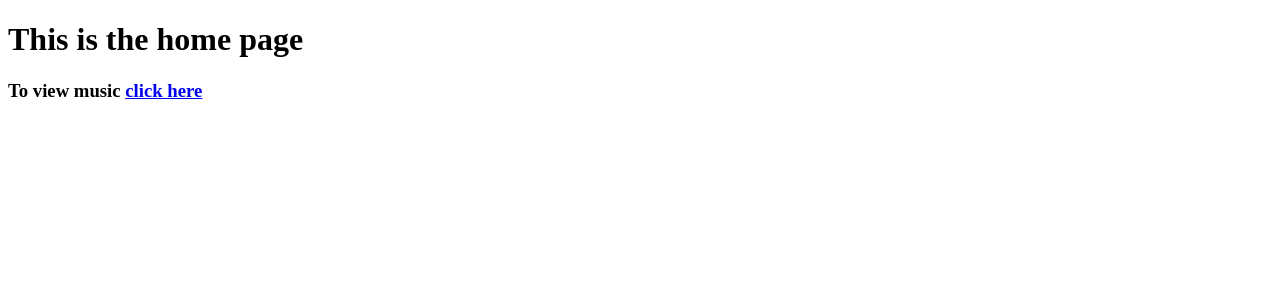
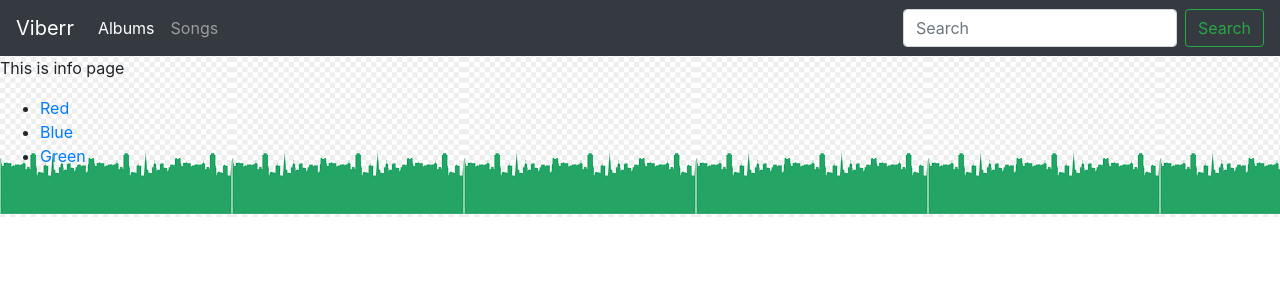
Before and after one commit to deekshithsomeshwar/learn_django, a Django app: page / in a window 1280 px wide. Shown: the top 300 px of the page. Run offline with Django 3.2, Linux system fonts and the light colour scheme; data comes from the database, SQL or seed files in the repository; some libraries are stand-ins or nearby versions.

Commit message:
class base view, navbar, notesupdated

```diff
--- /dev/null
+++ b/practicemusic/mysite/music/static/music/css/mystylesheet.css
@@ -0,0 +1,5 @@
+body {
+    background: white;
+    background-image : url("images/background.png");
+    background-repeat: repeat-x;
+}
--- a/practicemusic/mysite/music/templates/music/base.html
+++ b/practicemusic/mysite/music/templates/music/base.html
@@ -5,7 +5,36 @@
     <meta charset="UTF-8">
     <title>MusicSite</title>
 </head>
+
+<!--BOOTSTRAP-->
+<link rel="stylesheet" href="https://stackpath.bootstrapcdn.com/bootstrap/4.1.3/css/bootstrap.min.css" integrity="sha384-MCw98/SFnGE8fJT3GXwEOngsV7Zt27NXFoaoApmYm81iuXoPkFOJwJ8ERdknLPMO" crossorigin="anonymous">
+<script src="https://stackpath.bootstrapcdn.com/bootstrap/4.1.3/js/bootstrap.min.js" integrity="sha384-ChfqqxuZUCnJSK3+MXmPNIyE6ZbWh2IMqE241rYiqJxyMiZ6OW/JmZQ5stwEULTy" crossorigin="anonymous"></script>
+
+<!--CSS-->
+
+<link rel="stylesheet" type= "text/css" href="{% static 'music/css/mystylesheet.css' %}">
 <body>
+    <nav class="navbar navbar-expand-lg navbar-dark bg-dark">
+  <a class="navbar-brand" href="{% url 'music:info' %}">Viberr</a>
+  <button class="navbar-toggler" type="button" data-toggle="collapse" data-target="#navbarSupportedContent" aria-controls="navbarSupportedContent" aria-expanded="false" aria-label="Toggle navigation">
+    <span class="navbar-toggler-icon"></span>
+  </button>
+
+  <div class="collapse navbar-collapse" id="navbarSupportedContent">
+    <ul class="navbar-nav mr-auto">
+      <li class="nav-item active">
+        <a class="nav-link" href="{% url 'music:info' %}">Albums <span class="sr-only">(current)</span></a>
+      </li>
+      <li class="nav-item">
+        <a class="nav-link" href="#"><span class="glyphicon glyphicon-user" aria-hidden="true"></span> Songs</a>
+      </li>
+    </ul>
+    <form class="form-inline my-2 my-lg-0">
+      <input class="form-control mr-sm-2" type="search" placeholder="Search" aria-label="Search">
+      <button class="btn btn-outline-success my-2 my-sm-0" type="submit">Search</button>
+    </form>
+  </div>
+</nav>
     {% block content %}
     {% endblock %}
 
--- a/practicemusic/mysite/music/urls.py
+++ b/practicemusic/mysite/music/urls.py
@@ -3,16 +3,13 @@ from . import views
 
 app_name = 'music'
 
+
+
+
+
+# FOR CLASS BASED VIEWS
+
 urlpatterns = [
-    #load for url
-    url(r'^$', views.index, name='index'),
-
-    #load for url/music
-    url(r'^music/$', views.info, name='info'),
-
-    #load for url/music/album_id
-    url(r'^music/(?P<album_id>[0-9]+)/$', views.details, name='details'),
-
-    #load for url/music/<album_id>/favourites
-    url(r'^music/(?P<album_id>[0-9]+)/favourite/$', views.favourite, name='favourite'),
+    url(r'^$',views.InfoView.as_view(), name='info'),
+    url(r'^music/(?P<pk>[0-9]+)/$', views.DetailsView.as_view(), name='details'),
 ]
--- a/practicemusic/mysite/music/views.py
+++ b/practicemusic/mysite/music/views.py
@@ -1,31 +1,26 @@
-from django.shortcuts import render
-from django.views.generic import TemplateView
-from django.shortcuts import render, get_object_or_404
-from . models import Album, Song
+# from django.shortcuts import render
+# from django.views.generic import TemplateView
+# from django.shortcuts import render, get_object_or_404
+# from . models import Album, Song
+#
+# # Create your views here.
+#
 
-# Create your views here.
+# GENERIC VIEWS
 
-def index(request):
-    return render(request, 'index.html')
+from django.views import generic
+from . models import Album
 
-def info(request):
-    all_album = Album.objects.all()
-    return render(request, 'info.html', {'all_album': all_album})
 
-def details(request, album_id):
-    album = get_object_or_404(Album,pk=album_id)
-    return render(request, 'details.html', {'album': album})
+class InfoView(generic.ListView):
+    template_name = 'info.html'
+    context_object_name = 'all_album'
+    # by default the name is object list
+    #if not changed here using context, we need to change the same in info.html
 
-def favourite(request, album_id):
-    album = get_object_or_404(Album, pk=album_id)
-    try:
-        selected_song = album.song_set.get(pk=request.POST['song'])
-    except (KeyError, Song.DoesNotExist):
-        return render(request, 'details.html', {
-            'album':album,
-            'error_message': 'You did not select a valid song',
-        })
-    else:
-        selected_song.is_favourite = True
-        selected_song.save()
-        return render(request, 'details.html', {'album': album})
+    def get_queryset(self):
+        return Album.objects.all()
+
+class DetailsView(generic.DetailView):
+    model = Album
+    template_name = 'details.html'
--- a/practicemusic/mysite/mysite/settings.py
+++ b/practicemusic/mysite/mysite/settings.py
@@ -119,3 +119,4 @@ USE_TZ = True
 # https://docs.djangoproject.com/en/2.1/howto/static-files/
 
 STATIC_URL = '/static/'
+STATIC_ROOT = os.path.join(BASE_DIR,'music/static')
```
Also changed, not shown: practicemusic/mysite/music/templates/music/details.html (+6 -17 lines), practicemusic/mysite/music/templates/music/notes.html (+63 -0 lines), practicemusic/mysite/music/static/music/images/background.png (added).
